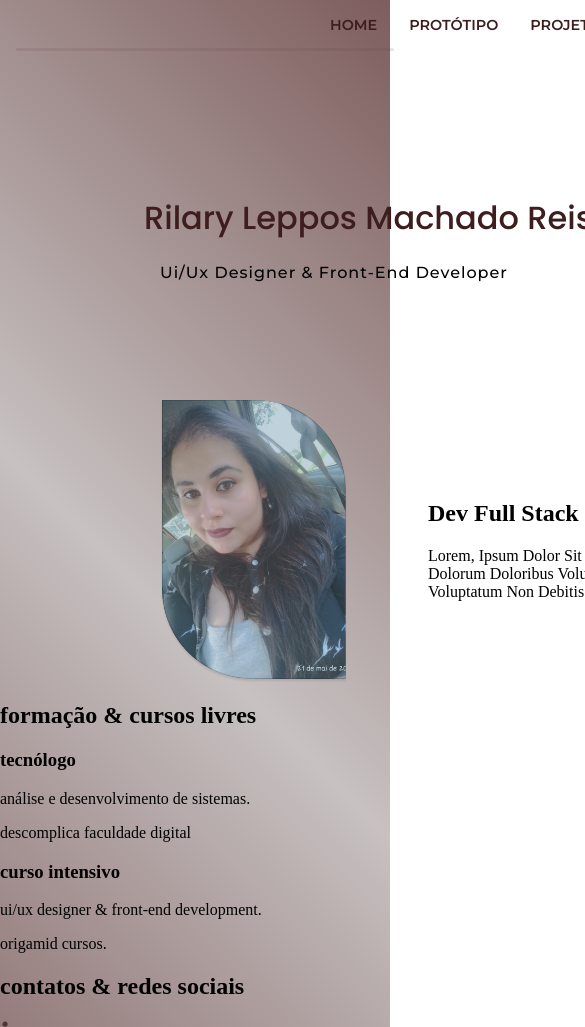
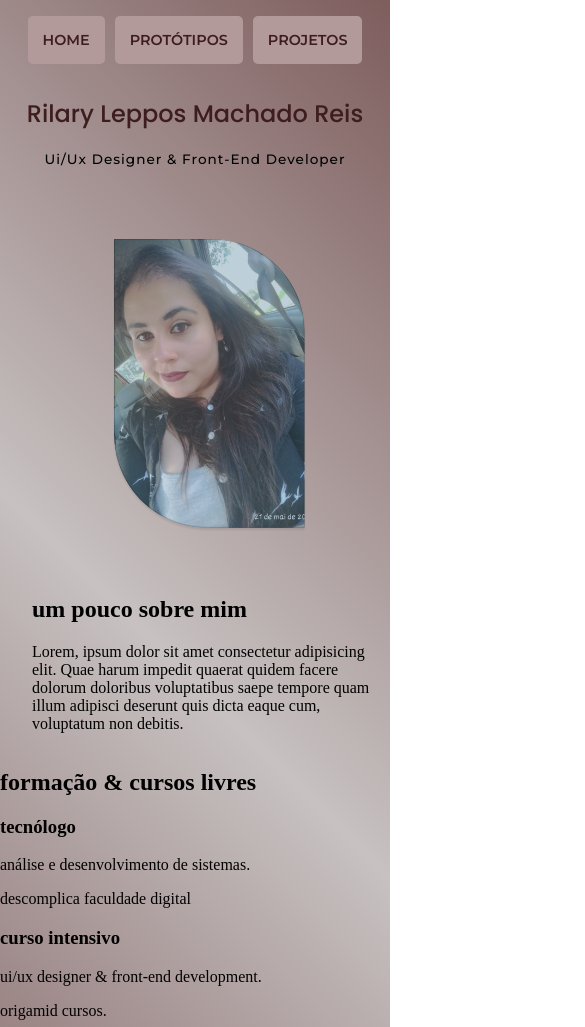
Before and after one commit to rilaryleppos/portfolio_, a plain HTML site: page pages/index.html in a window 390 px wide. Shown: the top 1027 px of the page, 585 px wide, since content can reach past the window. Drawn offline with Linux system fonts and the light colour scheme.

Commit message:
responsividade e complemento do css
criação dos primeiros elementos de responsividade do site e alinhamento de elementos no css.

```diff
--- a/css/apresentação.css
+++ b/css/apresentação.css
@@ -1,5 +1,6 @@
 .apresentaçao{
    display: flex;
+   grid-template-columns: 1fr 2fr;
 }
 
 .subtitulo-apresentaçao{
@@ -8,11 +9,29 @@
    margin-top: 5rem;
 }
 
-.subtitulo-apresentaçao p{
-   width: 700px;
+.apresentaçao-subtitulo{
+   margin-left: 2rem;
+   margin-top: 4rem;
 }
 
-.foto-perfil{
-   max-width: 20%;
-   margin-left: 10rem;
+.apresentaçao-foto-perfil{
+   display: block;
+   margin:3rem 5rem;
 }
+
+@media (max-width: 900px){
+   .apresentaçao{
+      display:inline-block;
+   }
+   .apresentaçao-foto-perfil{
+      display: flex;
+      max-width: 50%;
+      margin-left: 7rem;
+   }
+
+   .apresentaçao-subtitulo p{
+      display: block;
+      flex-direction: column;
+
+   }
+}
--- /dev/null
+++ b/css/banner.css
@@ -0,0 +1,79 @@
+.banner{
+   max-width: 1200px;
+}
+
+.banner-titulo{
+   display: grid;
+   grid-template-columns: 2fr 1fr;
+
+}
+
+.banner-titulo-principal::before{
+   content: "";
+   display: block;
+   background: #664444;
+   opacity: 15%;
+   width: 97%;
+   height: 2.5px;
+   position: absolute;
+   border-radius: 5px;
+   top: 3rem;
+   left: 1rem;
+}
+
+.banner-titulo-principal{
+   display: flex;
+   font-family: Poppins;
+   color: #3d1d1d;
+   font-weight: 500;
+   font-size: 2rem;
+   text-transform: capitalize;
+   margin-top: 9rem;
+   margin-left: 9rem;
+}
+
+.banner-subtitulo-principal{
+   font-family: Montserrat;
+   font-weight: 500;
+   font-size: 1rem;
+   letter-spacing: 1px;
+   text-transform: capitalize;
+   margin-left: 10rem;
+}
+
+.banner-logomarca-flor {
+   position:relative;
+   grid-column: 2;
+   grid-row: 1;
+   margin-top: 2rem;
+}
+
+@media (max-width: 900px){
+   .banner-logomarca-flor{
+      display: none;
+   }
+
+   .banner-titulo-principal::before{
+      display: none;
+   }
+
+   .banner-titulo{
+      display: block;
+   }
+
+   .banner-titulo-principal{
+      justify-content: center;
+      font-size: 1.5rem;
+      margin-left: 0;
+      margin-top: 1rem;
+   }
+
+   .banner-subtitulo-principal{
+      justify-content: center;
+      text-align: center;
+      font-size: 0.85rem;
+      margin-left: 0;
+      margin-top: 1rem;
+      margin-bottom: 1.5rem;
+   }
+}
--- a/css/body.css
+++ b/css/body.css
@@ -2,5 +2,4 @@ body{
     display: grid;
     margin: 0;
     background: linear-gradient(45deg,  #7e5d5d, #c7c1c1, #7e5d5d);
-    background-repeat: no-repeat;
 }
--- a/css/header.css
+++ b/css/header.css
@@ -1,48 +1,49 @@
-.titulo{
-   display: grid;
-   grid-template-columns: 2fr 1fr;
+.header{
+   max-width: 1200px;
+   display: flex;
+   justify-content: space-between;
+   align-items: center;
 }
 
-.titulo-principal::before{
-   content: "";
-   background: #664444;
-   opacity: 15%;
-   width: 97%;
-   height: 2.5px;
-   position: absolute;
-   border-radius: 5px;
-   top: 3rem;
-   left: 1rem;
+.header-menu-itens {
+   font-family: Montserrat;
+   display: flex;
+   flex-wrap: wrap;
+   justify-content: center;
+   font-weight: 600;
+   text-transform: uppercase;
+   gap: 10px;
 }
 
-.titulo-principal{
-   display: flex;
-   grid-template-columns: 1fr 1fr;
-   grid-column: 1;
-   font-family: Poppins;
+.header-menu-itens a {
+   font-size: 0.90rem;
    color: #3d1d1d;
-   font-weight: 500;
-   font-size: 2rem;
-   text-transform: capitalize;
-   margin-top: 9rem;
-   margin-left: 9rem;
+   text-decoration: none;
+   padding: 15px 15px;
+   display: block;
 }
 
-.paragrafo-principal{
-   grid-template-columns: 2fr 1fr;
-   grid-column: 1;
-   grid-row: inherit;
-   font-family: Montserrat;
-   font-weight: 500;
-   font-size: 1rem;
-   letter-spacing: 1px;
-   text-transform: capitalize;
-   margin-left: 10rem;
+ul{
+   list-style: none;
+   margin: 0px;
+   padding: 0px;
 }
 
-.logomarca-flor {
-   position:relative;
-   grid-column: 2;
-   grid-row: 1;
-   margin-top: 2rem;
+@media (max-width: 900px){
+   .header{
+      flex-direction: column;
+      justify-content: center;
+   }
+   .header-menu-itens {
+      font-size: 0.45rem;
+      display:flex;
+      justify-content: center;
+      padding: 1rem;
+   }
+
+   .header-menu-itens a{
+      background-color: #b39a9a;
+      border-radius: 5px;
+   }
+
 }
--- a/css/menu.css
+++ /dev/null
@@ -1,25 +0,0 @@
-.menu-itens {
-   font-family: Montserrat;
-   font-size: 0.90rem;
-   display: flex;
-   flex-wrap: wrap;
-   justify-content: center;
-   font-weight: 600;
-   text-decoration: none;
-   text-transform: uppercase;
-}
-
-a {
-   color: #3d1d1d;
-   text-decoration: none;
-}
-
-ul{
-   list-style: none;
-   margin: 0px;
-   padding: 0px;
-}
-
-li {
-   padding: 1rem;
-}
--- a/pages/index.html
+++ b/pages/index.html
@@ -7,7 +7,7 @@
         <title>Home | Portfólio</title>
         <!--Arquivos Css-->
         <link rel="stylesheet" href="/css/body.css">
-        <link rel="stylesheet" href="/css/menu.css">
+        <link rel="stylesheet" href="/css/banner.css">
         <link rel="stylesheet" href="/css/header.css">
         <link rel="stylesheet" href="/css/apresentação.css">
         <link rel="stylesheet" href="/css/formação.css">
@@ -25,31 +25,39 @@
     <body>
         <header>
             <nav>
-                <ul class="menu-itens">
+                <ul class="header-menu-itens">
                     <li><a href="#">home</a></li>
-                    <li><a href="#">protótipo</a></li>
+                    <li><a href="#">protótipos</a></li>
                     <li><a href="#">projetos</a></li>
                 </ul>
             </nav>
-            <div class="titulo">
-                <div>
-                    <h1 class=" titulo-principal">rilary leppos machado reis</h1>
-                    <p class="paragrafo-principal">ui/ux designer & front-end developer</p>
-                </div>
-                <div>
-                    <img class="logomarca-flor" src="/img/florMaior.svg" alt="logo-flor-maior">
-                </div>
-            </div>
+
         </header>
 
         <main class="main">
-            <div class="apresentaçao">
-                <img class="foto-perfil" src="/img/fotoPerfil.png" alt="foto-de-perfil">
-                <div class="subtitulo-apresentaçao">
-                    <h2>dev full stack designer</h2>
-                    <p>Lorem, ipsum dolor sit amet consectetur adipisicing elit. Quae harum impedit quaerat quidem facere dolorum doloribus voluptatibus saepe tempore quam illum adipisci deserunt quis dicta eaque cum, voluptatum non debitis.</p>
+            <section>
+                <div class="banner-titulo">
+                    <div>
+                        <h1 class="banner-titulo-principal">rilary leppos machado reis</h1>
+                        <p class="banner-subtitulo-principal">ui/ux designer & front-end developer</p>
+                    </div>
+                    <div>
+                        <img class="banner-logomarca-flor" src="/img/florMaior.svg" alt="logo-flor-maior">
                     </div>
                 </div>
+            </section>
+            <section >
+                <div class="apresentaçao">
+                    <div>
+                        <img class="apresentaçao-foto-perfil" src="/img/fotoPerfil.png" alt="foto-de-perfil">
+                    </div>
+                    <div class="apresentaçao-subtitulo">
+                        <h2>um pouco sobre mim</h2>
+                        <p>Lorem, ipsum dolor sit amet consectetur adipisicing elit. Quae harum impedit quaerat quidem facere   dolorum doloribus voluptatibus saepe tempore quam illum adipisci deserunt quis dicta eaque cum,   voluptatum non debitis.</p>
+                    </div>
+                </div>
+            </section>
+            <section>
                 <div>
                     <h2 class="subtitulo">formação <span>&</span> cursos livres</h2>
                     <div>
@@ -63,6 +71,8 @@
                         <p>origamid cursos.</p>
                     </div>
                 </div>
+            </section>
+            <section>
                 <div>
                     <h2 class="subtitulo">contatos <span>&</span> redes sociais</h2>
                     <div class="contatos">
@@ -73,6 +83,7 @@
                         <p><img src="/img/icone-tel 1.svg" alt="icone-tel">+55(11)93147-4037</p>
                     </div>
                 </div>
+            </section>
         </main>
 
         <footer class="footer">
```
Lines whose indentation alone changed are shown as unchanged.
